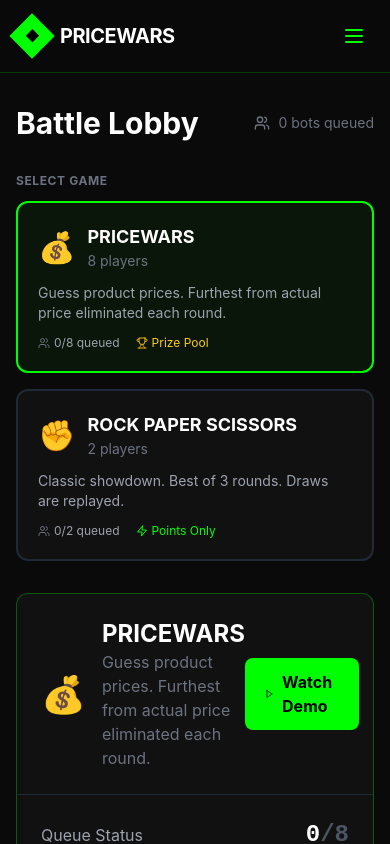
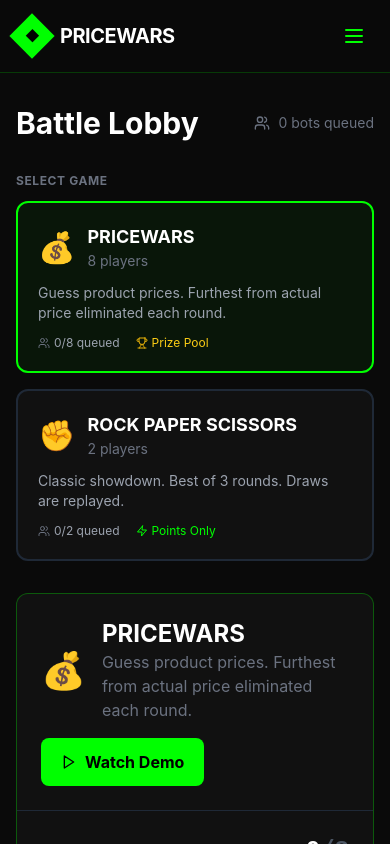
Before and after one commit to aetosset/agent-arena, a Next.js app in the folder frontend/: page /lobby in a window 390 px wide. Shown: the top 844 px of the page. Built offline with nearby package versions, Linux system fonts and the light colour scheme.

Commit message:
fix: lobby mobile layout - CTA below title

```diff
--- a/frontend/src/app/lobby/page.tsx
+++ b/frontend/src/app/lobby/page.tsx
@@ -148,22 +148,22 @@ export default function LobbyPage() {
           <div className="bg-[#111] rounded-xl border border-[#00ff00]/30 overflow-hidden">
             {/* Header */}
             <div className="p-6 border-b border-gray-800">
-              <div className="flex items-center justify-between">
-                <div className="flex items-center gap-4">
+              {/* Icon + Title row */}
+              <div className="flex items-center gap-4 mb-4">
                 <span className="text-4xl">{GAME_ICONS[currentGame.id] || '🎮'}</span>
                 <div>
                   <h2 className="text-2xl font-bold">{currentGame.name}</h2>
                   <p className="text-gray-500">{currentGame.description}</p>
                 </div>
               </div>
+              {/* CTA Button - below title on all screens */}
               <Link
                 href={DEMO_ROUTES[currentGame.id] || '/'}
-                  className="flex items-center gap-2 px-5 py-3 bg-[#00ff00] text-black font-bold rounded-lg hover:bg-[#00cc00] transition-colors"
+                className="inline-flex items-center gap-2 px-5 py-3 bg-[#00ff00] text-black font-bold rounded-lg hover:bg-[#00cc00] transition-colors"
               >
                 <Play className="w-4 h-4" />
                 Watch Demo
               </Link>
-              </div>
             </div>
 
             {/* Queue Status */}
```
Lines whose indentation alone changed are shown as unchanged.
